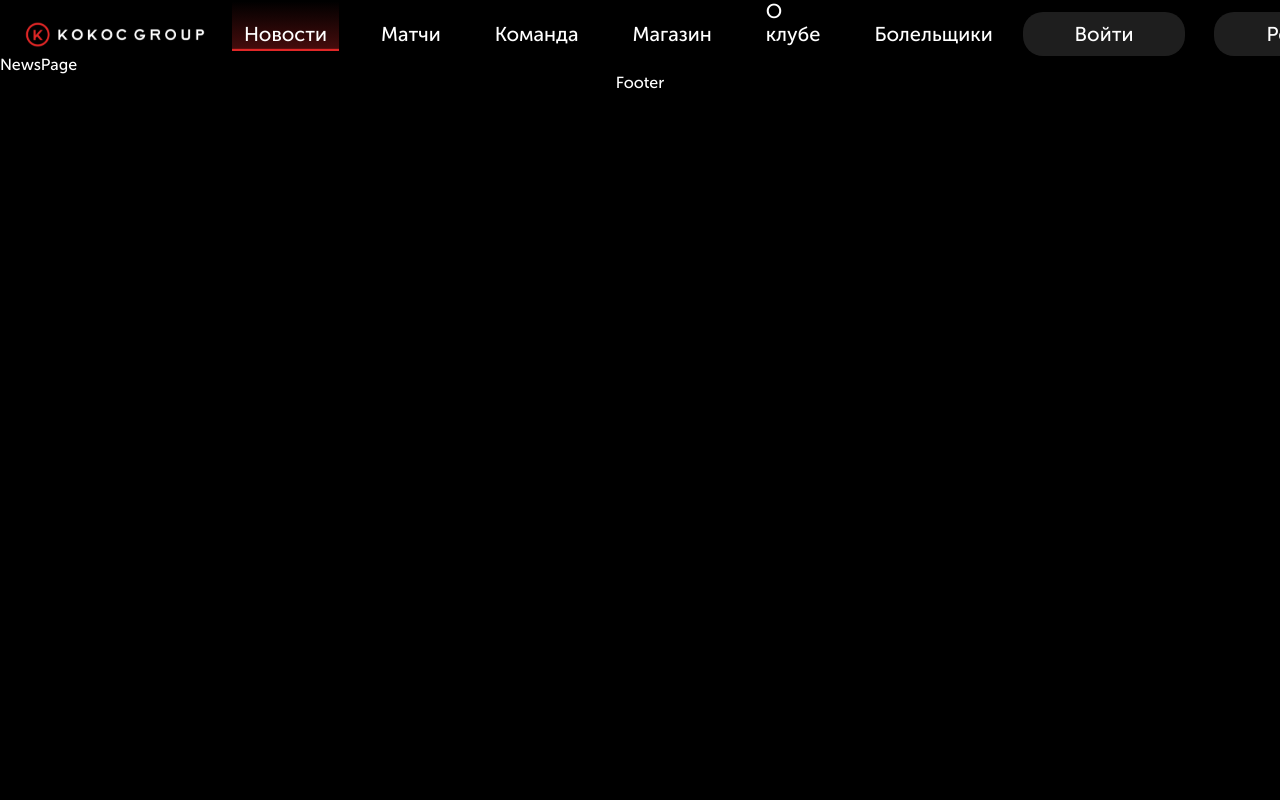
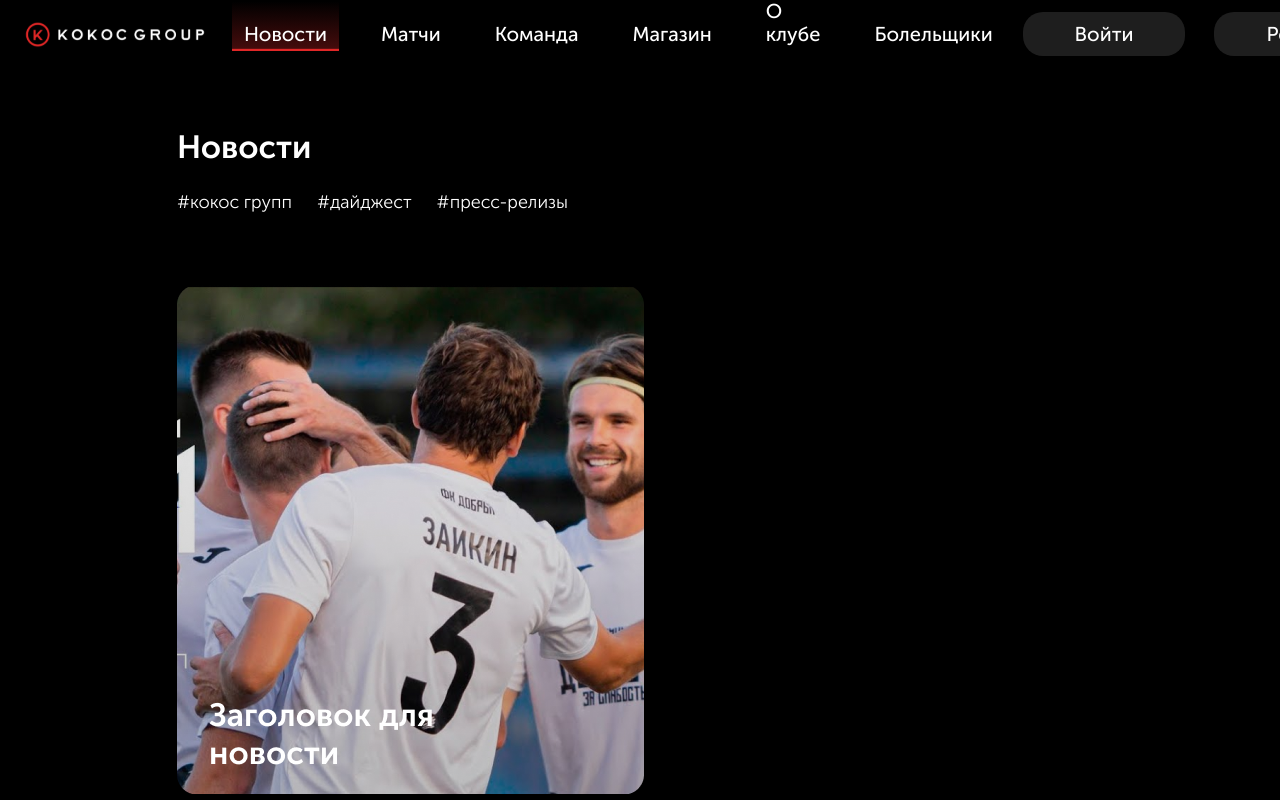
Before and after one commit to ultra-kokoc-hackathon/kokoc-hackathon, a Next.js app in the folder frontend/: page /news in a window 1280 px wide. Shown: the top 800 px of the page. Built offline with nearby package versions, Linux system fonts and the light colour scheme.

Commit message:
feat/news

```diff
--- a/frontend/src/app/news/news.module.scss
+++ b/frontend/src/app/news/news.module.scss
@@ -1,4 +1,53 @@
-@import "@styles";
+@import '@styles';
 
 .news {
+  padding: 73px 220px 0 177px;
+  width: 100%;
 }
+
+.subtitle {
+  font-weight: 600;
+  font-size: 32px;
+  margin-bottom: 26px;
+}
+
+.subtitleContainer {
+  display: flex;
+  gap: 25px;
+}
+
+.text {
+  font-weight: 300;
+  font-size: 18px;
+}
+
+.newsContainer {
+  margin-top: 73px;
+  display: flex;
+  flex-wrap: wrap;
+  gap: 61px;
+}
+
+.mansImage {
+  width: 467px;
+  height: 509px;
+  object-fit: cover;
+}
+
+.buttonContainer {
+  width: 100%;
+  display: flex;
+}
+
+.button {
+  border-radius: 20px;
+  padding: 10px 52px;
+  width: 236px;
+  font-weight: 400;
+  font-size: 20px;
+  margin: 70px auto 69px;
+  background: #1e1e1e;
+  color: #fff;
+  border: none;
+  outline: none;
+}
--- a/frontend/src/app/news/page.tsx
+++ b/frontend/src/app/news/page.tsx
@@ -1,7 +1,42 @@
-import styles from "./news.module.scss";
+'use client';
+import Image from 'next/image';
+import styles from './news.module.scss';
+import SoccerMan from './../../../public/mans.png';
+import { useState } from 'react';
 
 const NewsPage = () => {
-	return <div className={styles.news}>NewsPage</div>;
+	const [visibleCount, setVisibleCount] = useState(6);
+  const NEWS_DATA = Array(333).fill(SoccerMan);
+	const handleShowMore = () => {
+    setVisibleCount(prevCount => Math.min(prevCount + 3, NEWS_DATA.length));
+  };
+  return (
+    <div className={styles.news}>
+      <h2 className={styles.subtitle}>Новости</h2>
+      <div className={styles.subtitleContainer}>
+        <p className={styles.text}>#кокос групп</p>
+        <p className={styles.text}>#дайджест</p>
+        <p className={styles.text}>#пресс-релизы</p>
+      </div>
+			<div className={styles.newsContainer}>
+        {NEWS_DATA.slice(0, visibleCount).map((imageSrc, index) => (
+          <Image
+            key={index}
+            src={imageSrc}
+            alt='Картинка банера'
+            className={styles.mansImage}
+          />
+        ))}
+      </div>
+      {visibleCount < NEWS_DATA.length && (
+        <div className={styles.buttonContainer}>
+          <button className={styles.button} onClick={handleShowMore}>
+            Показать еще
+          </button>
+        </div>
+      )}
+    </div>
+  );
 };
 
 export default NewsPage;
```
Also changed, not shown: frontend/public/mans.png (added).
